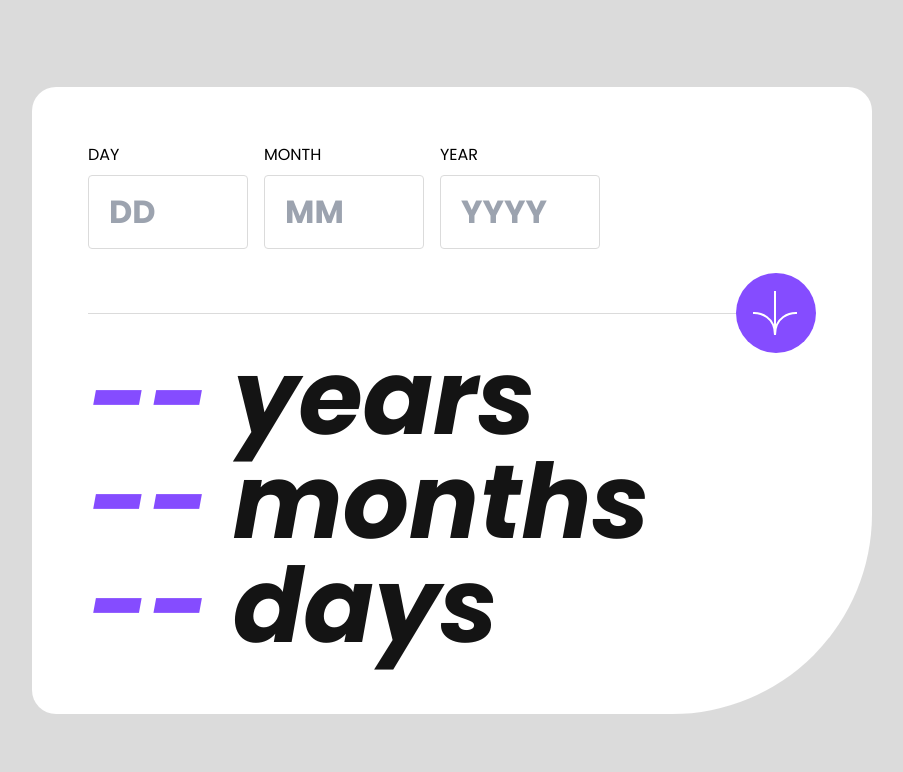
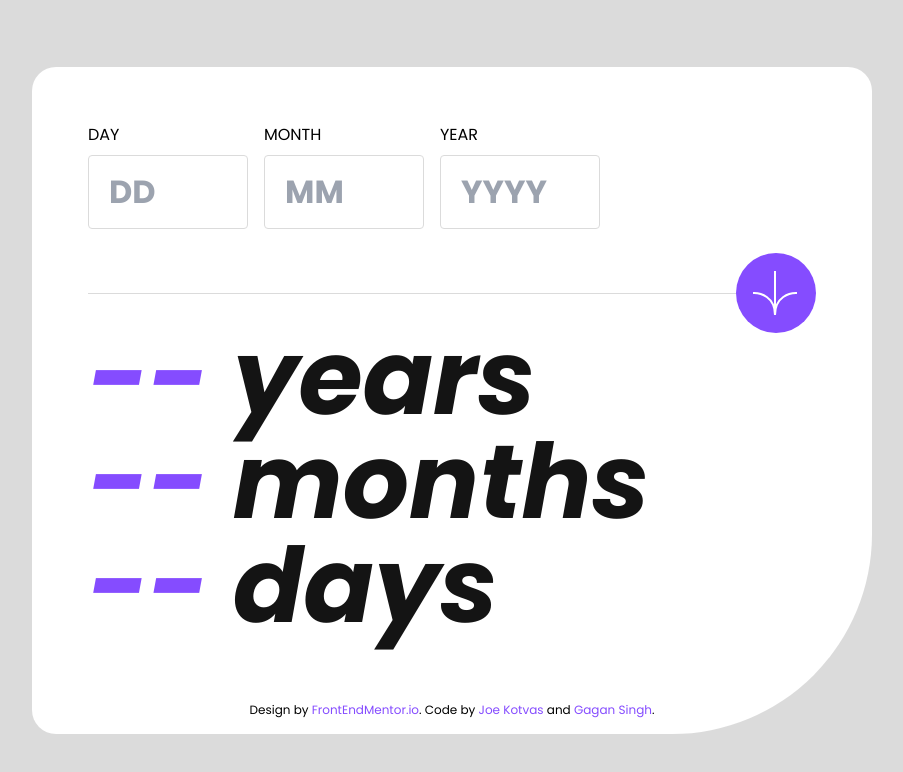
Before and after one commit to GaganSingh5/age-calculator-joe-gagan, a React (Vite) app: page / in a window 1280 px wide. Shown: the top 772 px of the page, without its empty margins (188-1091 px from the left). Built offline with nearby package versions, Linux system fonts and the light colour scheme.

Commit message:
Add attribution

```diff
--- a/src/App.tsx
+++ b/src/App.tsx
@@ -173,7 +173,7 @@ function App() {
 
   return (
     <>
-      <main className="mx-8 max-md:w-[32rem] max-w-[85vw] rounded-[1.5rem] rounded-br-[100px] bg-white p-6 pb-12 md:rounded-br-[12.5rem] md:p-14 lg:w-[840px]">
+      <main className="relative mx-8 max-w-[85vw] rounded-[1.5rem] rounded-br-[100px] bg-white p-6 pb-8 max-md:w-[32rem] md:rounded-br-[12.5rem] md:p-14 md:pb-4 lg:w-[840px]">
         <DateInputArea
           theDate={theDate}
           errorMessage={errorMessage}
@@ -181,6 +181,11 @@ function App() {
           handleInput={handleInput}
         />
         <YearsOldArea years={age.years} months={age.months} days={age.days} />
+        <p className="text-xs text-center [&_a]:text-purple text-balance pt-12 md:mt-4 px-16 md:px-32">
+          Design by <a href="https://frontendmentor.io/">FrontEndMentor.io</a>.
+          Code by <a href="https://jokma.com/">Joe Kotvas</a> and{" "}
+          <a href="https://github.com/GaganSingh5">Gagan Singh</a>.
+        </p>
       </main>
     </>
   );
```
